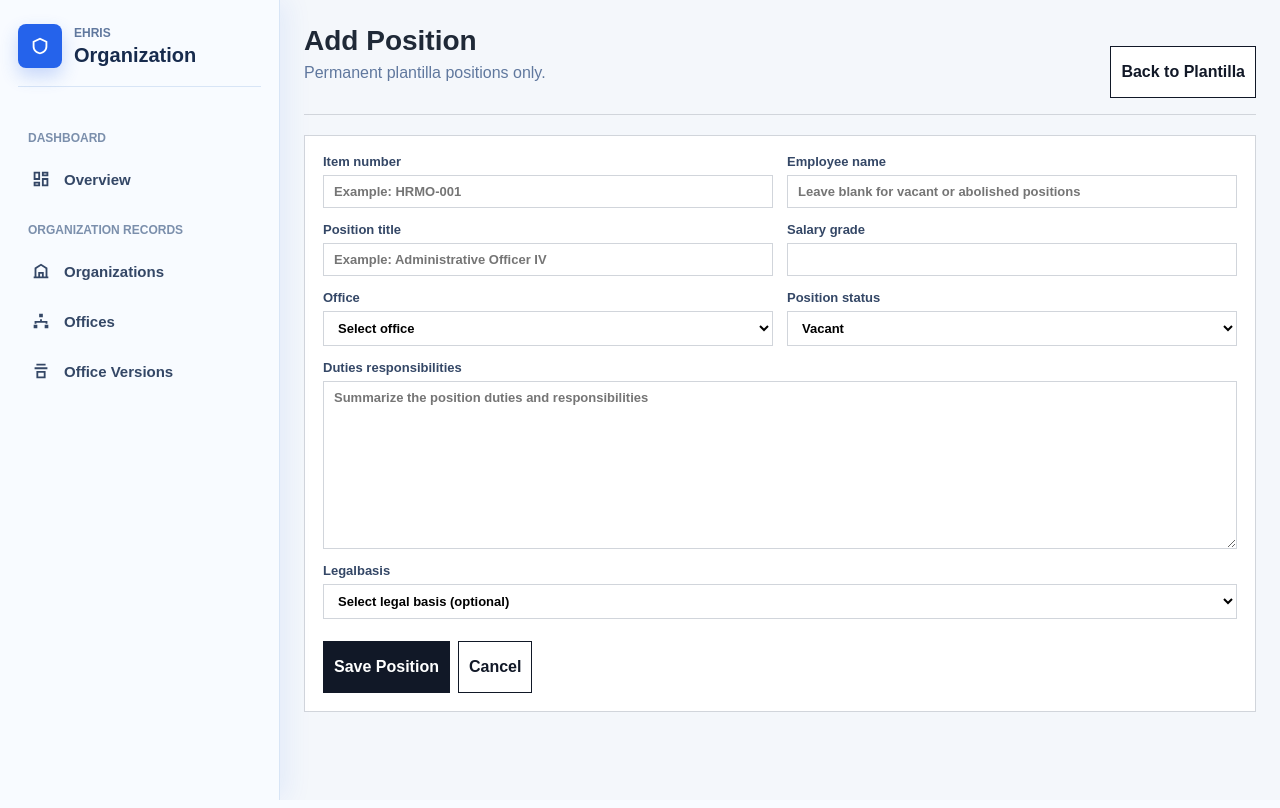
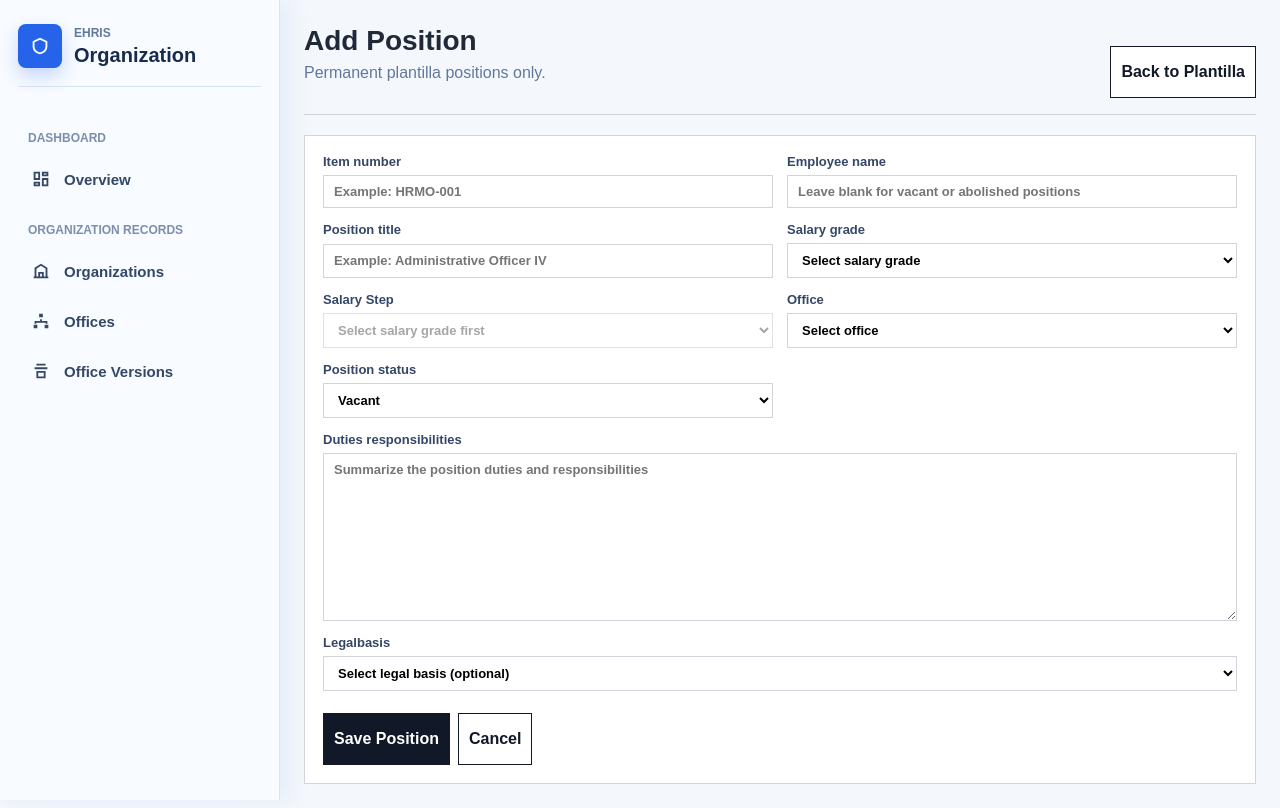
Before and after one commit to akosizeke/eHRIS-clone1, a Django app: page /plantilla/create/ in a window 1280 px wide. Run offline with Django 5.2, Linux system fonts and the light colour scheme; data that the repository does not hold is empty; parts of the project's set-up code (start-up, migrations or seed data) failed here and were passed over.

Commit message:
Update salary grade module

```diff
--- a/apps/plantilla/forms.py
+++ b/apps/plantilla/forms.py
@@ -1,10 +1,14 @@
+import json
+
 from django import forms
 
-from .models import Item, NonPlantillaEmployee
+from .models import Item, NonPlantillaEmployee, SalaryGrade, SalaryGradeStep
 
 
 # Form used by the plantilla create view to validate and style item fields.
 class ItemForm(forms.ModelForm):
+    salary_step = forms.ChoiceField(label='Salary Step', required=False)
+
     class Meta:
         # Fields map directly to the Item model and its office/legal basis links.
         model = Item
@@ -13,6 +17,7 @@ class ItemForm(forms.ModelForm):
             'employee_name',
             'position_title',
             'salary_grade',
+            'salary_step',
             'office',
             'employment_type',
             'funding_source',
@@ -23,10 +28,61 @@ class ItemForm(forms.ModelForm):
 
     # Adds labels, placeholders, and shared CSS classes for plantilla templates.
     def __init__(self, *args, **kwargs):
+        use_salary_grade_controls = kwargs.pop('use_salary_grade_controls', False)
         super().__init__(*args, **kwargs)
 
         self.fields['office'].empty_label = 'Select office'
         self.fields['legalbasis'].empty_label = 'Select legal basis (optional)'
+
+        if use_salary_grade_controls:
+            self.fields['salary_grade'].widget = forms.Select(
+                choices=[
+                    ('', 'Select salary grade'),
+                    *[
+                        (grade_number, f'SG {grade_number}')
+                        for grade_number in SalaryGrade.objects.values_list(
+                            'grade_number',
+                            flat=True,
+                        ).order_by('grade_number')
+                    ],
+                ],
+            )
+
+            salary_steps = {}
+            for step in SalaryGradeStep.objects.select_related('salary_grade').filter(
+                amount__isnull=False,
+            ).order_by('salary_grade__grade_number', 'step_number'):
+                salary_steps.setdefault(str(step.salary_grade.grade_number), []).append({
+                    'value': str(step.step_number),
+                    'label': f'Step {step.step_number}',
+                })
+
+            selected_salary_grade = self.data.get(
+                self.add_prefix('salary_grade'),
+                self.initial.get(
+                    'salary_grade',
+                    getattr(self.instance, 'salary_grade', ''),
+                ),
+            )
+            selected_salary_grade = str(selected_salary_grade) if selected_salary_grade else ''
+            selected_salary_steps = salary_steps.get(selected_salary_grade, [])
+
+            self.fields['salary_step'].choices = [
+                ('', 'Select salary step' if selected_salary_steps else 'Select salary grade first'),
+                *[
+                    (step['value'], step['label'])
+                    for step in selected_salary_steps
+                ],
+            ]
+            self.fields['salary_step'].widget.attrs['data-steps'] = json.dumps(salary_steps)
+            self.fields['salary_step'].widget.attrs['data-selected'] = self.data.get(
+                self.add_prefix('salary_step'),
+                '',
+            )
+            if not selected_salary_steps:
+                self.fields['salary_step'].widget.attrs['disabled'] = 'disabled'
+        else:
+            self.fields.pop('salary_step')
 
         for field_name, field in self.fields.items():
             field.widget.attrs['class'] = 'org-form-control'
@@ -35,8 +91,9 @@ class ItemForm(forms.ModelForm):
         self.fields['employee_name'].widget.attrs['placeholder'] = 'Leave blank for vacant or abolished positions'
         self.fields['position_title'].widget.attrs['placeholder'] = 'Example: Administrative Officer IV'
         self.fields['duties_responsibilities'].widget.attrs['placeholder'] = 'Summarize the position duties and responsibilities'
-        self.fields['salary_grade'].widget.attrs['min'] = '1'
-        self.fields['salary_grade'].widget.attrs['max'] = '33'
+        if not use_salary_grade_controls:
+            self.fields['salary_grade'].widget.attrs['min'] = '1'
+            self.fields['salary_grade'].widget.attrs['max'] = '33'
         self.fields['item_number'].widget.attrs['maxlength'] = '50'
         self.fields['item_number'].widget.attrs['pattern'] = '[A-Za-z0-9-]+'
         self.fields['position_title'].widget.attrs['maxlength'] = '255'
--- a/apps/plantilla/templates/plantilla/create.html
+++ b/apps/plantilla/templates/plantilla/create.html
@@ -156,4 +156,39 @@
         </form>
     </section>
 </div>
+<script>
+    const salaryGradeSelect = document.getElementById('id_salary_grade');
+    const salaryStepSelect = document.getElementById('id_salary_step');
+
+    if (salaryGradeSelect && salaryStepSelect) {
+        const salarySteps = JSON.parse(salaryStepSelect.dataset.steps || '{}');
+
+        function setSalaryStepOptions(preserveSelection) {
+            const gradeSteps = salarySteps[salaryGradeSelect.value] || [];
+            const selectedStep = preserveSelection ? salaryStepSelect.dataset.selected : '';
+            salaryStepSelect.replaceChildren();
+
+            const placeholder = document.createElement('option');
+            placeholder.value = '';
+            placeholder.textContent = gradeSteps.length ? 'Select salary step' : 'Select salary grade first';
+            salaryStepSelect.appendChild(placeholder);
+
+            gradeSteps.forEach((step) => {
+                const option = document.createElement('option');
+                option.value = step.value;
+                option.textContent = step.label;
+                option.selected = step.value === selectedStep;
+                salaryStepSelect.appendChild(option);
+            });
+
+            salaryStepSelect.disabled = gradeSteps.length === 0;
+        }
+
+        salaryGradeSelect.addEventListener('change', () => {
+            salaryStepSelect.dataset.selected = '';
+            setSalaryStepOptions(false);
+        });
+        setSalaryStepOptions(true);
+    }
+</script>
 {% endblock %}
--- a/apps/plantilla/views.py
+++ b/apps/plantilla/views.py
@@ -162,7 +162,7 @@ def plantilla_list(request):
         'office_id': office_id,
         'position_status': position_status,
         'salary_grade': salary_grade,
-        'salary_grades': range(1, 34),
+        'salary_grades': SalaryGrade.objects.values_list('grade_number', flat=True).order_by('grade_number'),
         'non_plantilla_type': non_plantilla_type,
         'position_status_choices': Item.POSITION_STATUS_CHOICES,
         'non_plantilla_type_choices': NonPlantillaEmployee.EMPLOYEE_TYPE_CHOICES,
@@ -478,7 +478,7 @@ def plantilla_create(request):
         data['employment_type'] = 'permanent'
         data['funding_source'] = 'PS'
 
-        form = ItemForm(data)
+        form = ItemForm(data, use_salary_grade_controls=True)
         if form.is_valid():
             item = form.save()
             if _request_wants_json(request):
@@ -493,7 +493,10 @@ def plantilla_create(request):
                 }
             }, status=400)
     else:
-        form = ItemForm(initial={'employment_type': 'permanent', 'funding_source': 'PS'})
+        form = ItemForm(
+            initial={'employment_type': 'permanent', 'funding_source': 'PS'},
+            use_salary_grade_controls=True,
+        )
 
     _prepare_permanent_form(form)
 
```
Also changed, not shown: apps/plantilla/templates/plantilla/list.html (+24 -6 lines).
